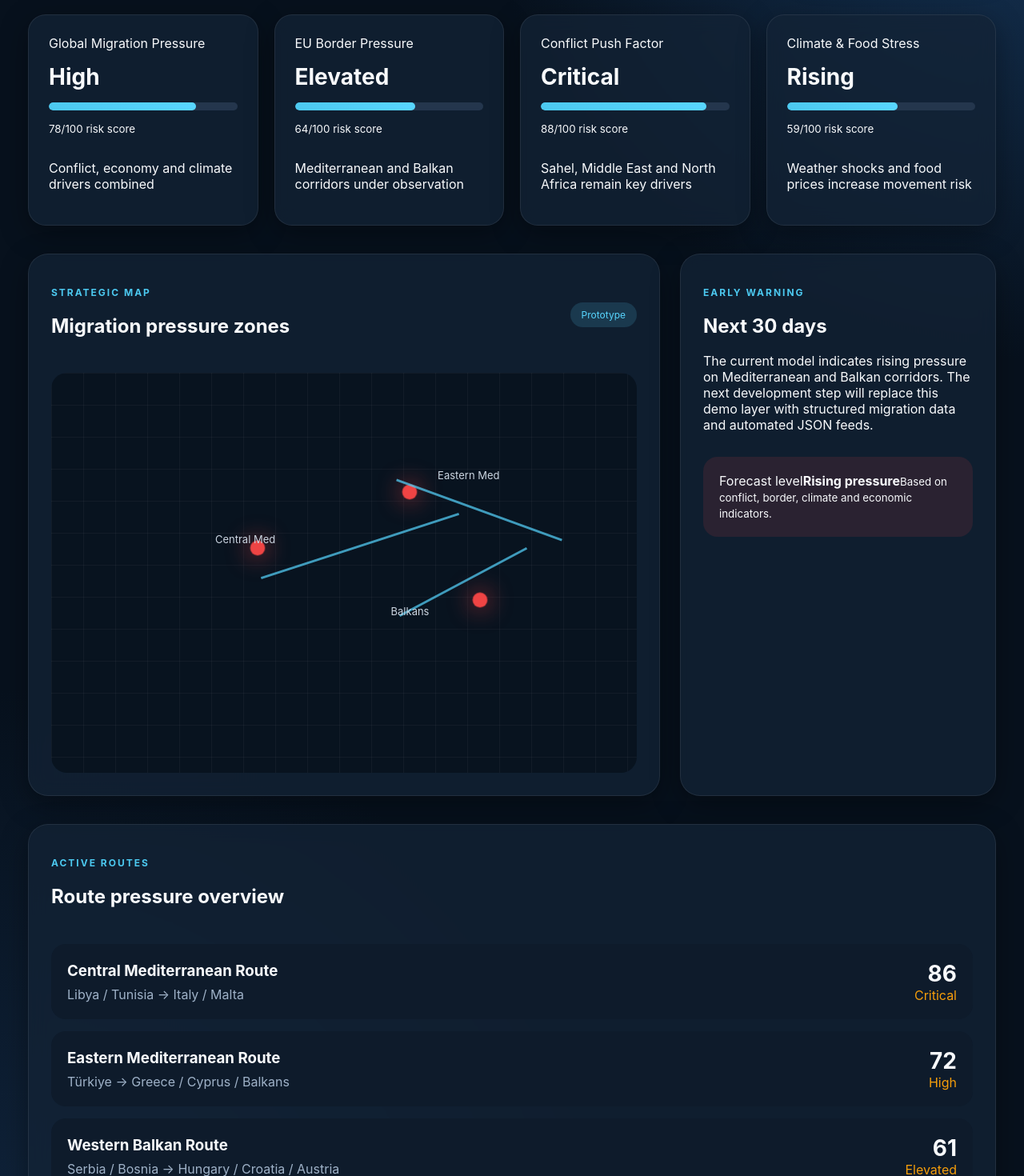
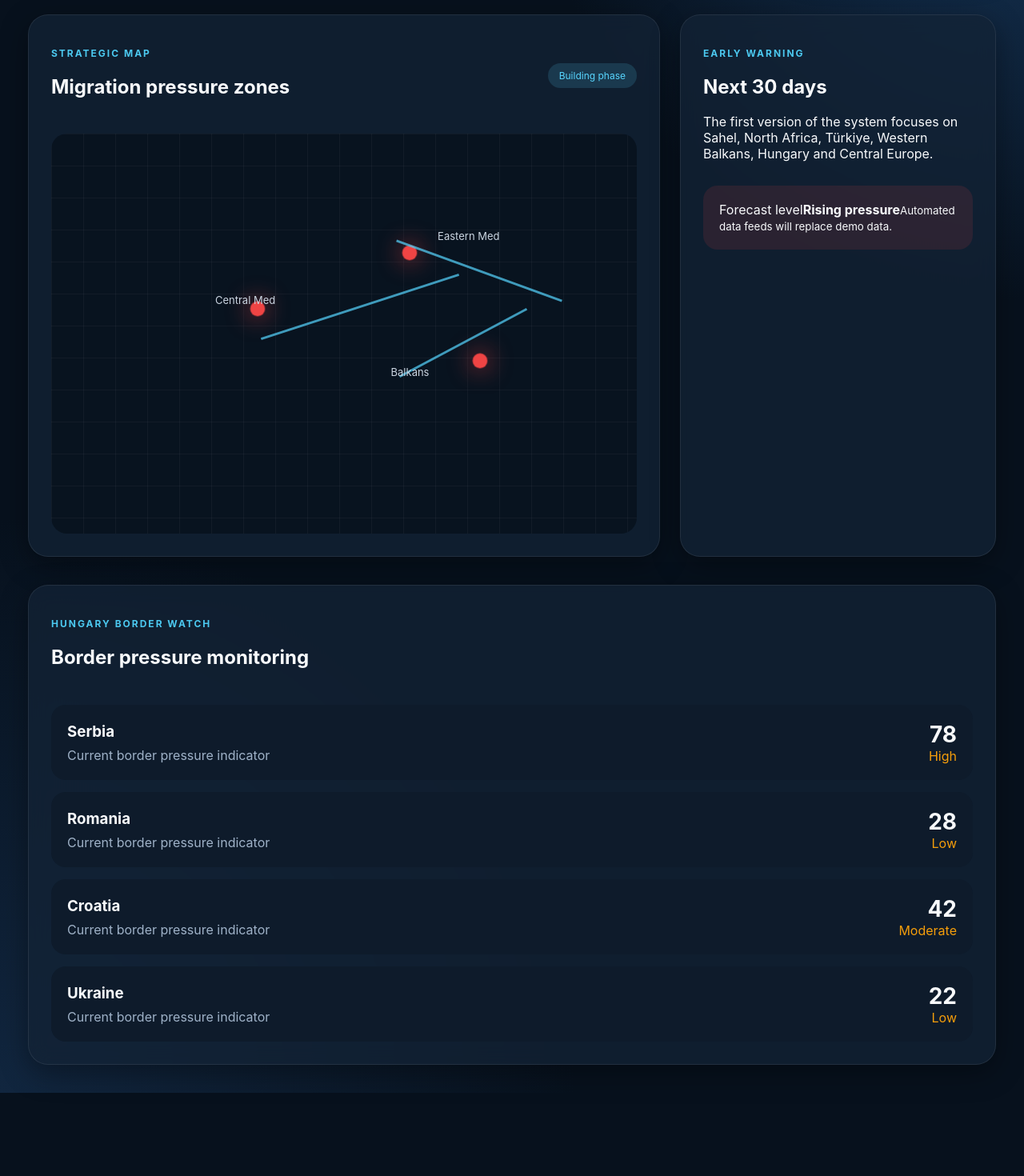
Before and after one commit to mikloshetzer-sketch/migracio-terkep, a React (Vite) app: page / in a window 1280 px wide. Shown: the part 240-1710 px from the top of the page at 80% size. After the commit the page ends 1606 px from the top, so only its background shows below. Built offline with nearby package versions, Linux system fonts and the light colour scheme.

Commit message:
Update App.jsx

```diff
--- a/src/App.jsx
+++ b/src/App.jsx
@@ -1,153 +1,130 @@
 import React from "react";
+
 import "./style.css";
+
 import Layout from "./components/Layout";
-
-const indicators = [
-  {
-    label: "Global Migration Pressure",
-    value: "High",
-    score: 78,
-    note: "Conflict, economy and climate drivers combined"
-  },
-  {
-    label: "EU Border Pressure",
-    value: "Elevated",
-    score: 64,
-    note: "Mediterranean and Balkan corridors under observation"
-  },
-  {
-    label: "Conflict Push Factor",
-    value: "Critical",
-    score: 88,
-    note: "Sahel, Middle East and North Africa remain key drivers"
-  },
-  {
-    label: "Climate & Food Stress",
-    value: "Rising",
-    score: 59,
-    note: "Weather shocks and food prices increase movement risk"
-  }
-];
-
-const routes = [
-  {
-    name: "Central Mediterranean Route",
-    from: "Libya / Tunisia",
-    to: "Italy / Malta",
-    level: "Critical",
-    pressure: 86
-  },
-  {
-    name: "Eastern Mediterranean Route",
-    from: "Türkiye",
-    to: "Greece / Cyprus / Balkans",
-    level: "High",
-    pressure: 72
-  },
-  {
-    name: "Western Balkan Route",
-    from: "Serbia / Bosnia",
-    to: "Hungary / Croatia / Austria",
-    level: "Elevated",
-    pressure: 61
-  },
-  {
-    name: "Western Mediterranean Route",
-    from: "Morocco / Algeria",
-    to: "Spain",
-    level: "Moderate",
-    pressure: 44
-  }
-];
+import HungaryBorderWatch from "./components/HungaryBorderWatch";
 
 function App() {
   return (
     <Layout>
-      <section className="kpi-grid">
-        {indicators.map((item) => (
-          <article className="kpi-card" key={item.label}>
-            <span>{item.label}</span>
-            <strong>{item.value}</strong>
-            <div className="bar">
-              <div style={{ width: `${item.score}%` }} />
-            </div>
-            <small>{item.score}/100 risk score</small>
-            <p>{item.note}</p>
-          </article>
-        ))}
-      </section>
 
       <section className="dashboard-grid">
+
         <article className="map-panel">
+
           <div className="panel-header">
+
             <div>
-              <p className="eyebrow">Strategic Map</p>
-              <h2>Migration pressure zones</h2>
+
+              <p className="eyebrow">
+
+                Strategic Map
+
+              </p>
+
+              <h2>
+
+                Migration pressure zones
+
+              </h2>
+
             </div>
-            <span className="badge">Prototype</span>
+
+            <span className="badge">
+
+              Building phase
+
+            </span>
+
           </div>
 
           <div className="map-placeholder">
-            <div className="pulse p1" />
-            <div className="pulse p2" />
-            <div className="pulse p3" />
 
-            <div className="route r1" />
-            <div className="route r2" />
-            <div className="route r3" />
+            <div className="pulse p1"></div>
 
-            <span className="map-label l1">Central Med</span>
-            <span className="map-label l2">Balkans</span>
-            <span className="map-label l3">Eastern Med</span>
+            <div className="pulse p2"></div>
+
+            <div className="pulse p3"></div>
+
+            <div className="route r1"></div>
+
+            <div className="route r2"></div>
+
+            <div className="route r3"></div>
+
+            <span className="map-label l1">
+
+              Central Med
+
+            </span>
+
+            <span className="map-label l2">
+
+              Balkans
+
+            </span>
+
+            <span className="map-label l3">
+
+              Eastern Med
+
+            </span>
+
           </div>
+
         </article>
 
         <article className="side-panel">
-          <p className="eyebrow">Early Warning</p>
-          <h2>Next 30 days</h2>
+
+          <p className="eyebrow">
+
+            Early Warning
+
+          </p>
+
+          <h2>
+
+            Next 30 days
+
+          </h2>
 
           <p>
-            The current model indicates rising pressure on Mediterranean and
-            Balkan corridors. The next development step will replace this demo
-            layer with structured migration data and automated JSON feeds.
+
+            The first version of the system focuses on
+            Sahel, North Africa, Türkiye, Western Balkans,
+            Hungary and Central Europe.
+
           </p>
 
           <div className="forecast-box">
-            <span>Forecast level</span>
-            <strong>Rising pressure</strong>
+
+            <span>
+
+              Forecast level
+
+            </span>
+
+            <strong>
+
+              Rising pressure
+
+            </strong>
+
             <small>
-              Based on conflict, border, climate and economic indicators.
+
+              Automated data feeds will replace demo data.
+
             </small>
+
           </div>
+
         </article>
+
       </section>
 
-      <section className="routes-section">
-        <div className="panel-header">
-          <div>
-            <p className="eyebrow">Active Routes</p>
-            <h2>Route pressure overview</h2>
-          </div>
-        </div>
+      <HungaryBorderWatch />
 
-        <div className="route-list">
-          {routes.map((route) => (
-            <article className="route-card" key={route.name}>
-              <div>
-                <h3>{route.name}</h3>
-                <p>
-                  {route.from} → {route.to}
-                </p>
-              </div>
-
-              <div className="route-score">
-                <strong>{route.pressure}</strong>
-                <span>{route.level}</span>
-              </div>
-            </article>
-          ))}
-        </div>
-      </section>
     </Layout>
   );
 }
```
